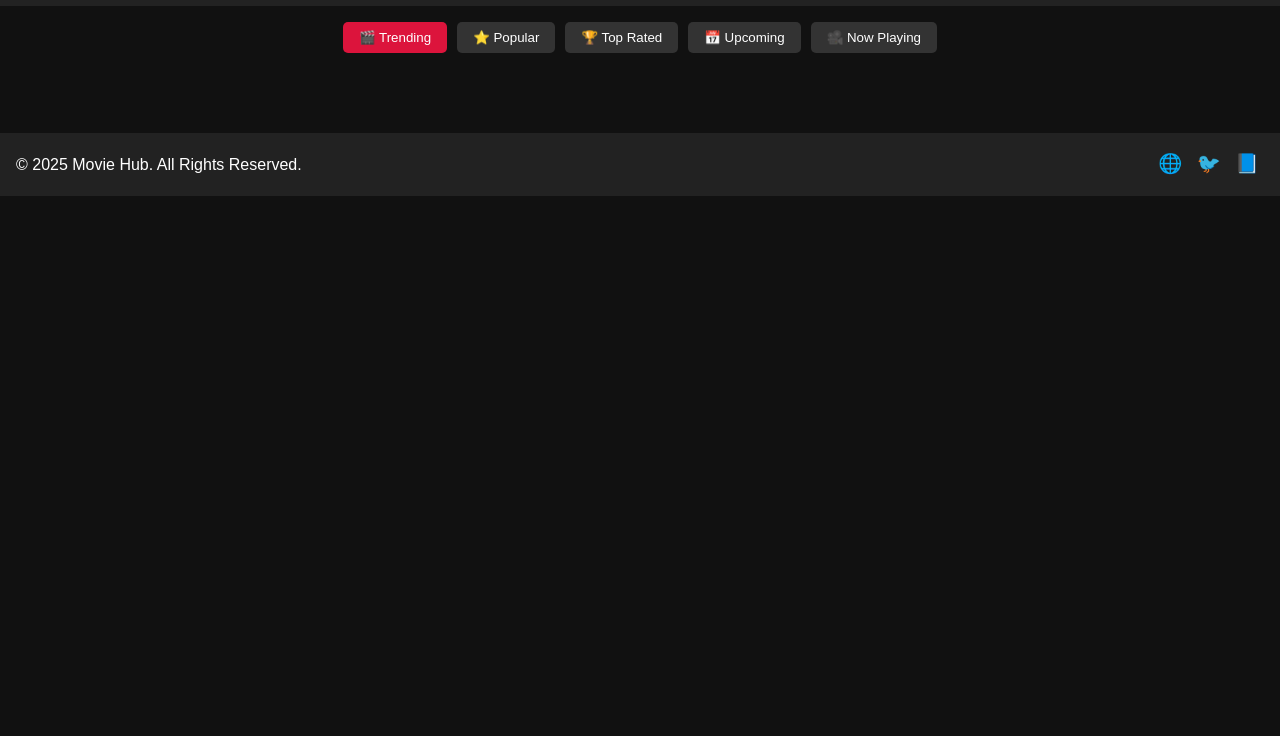
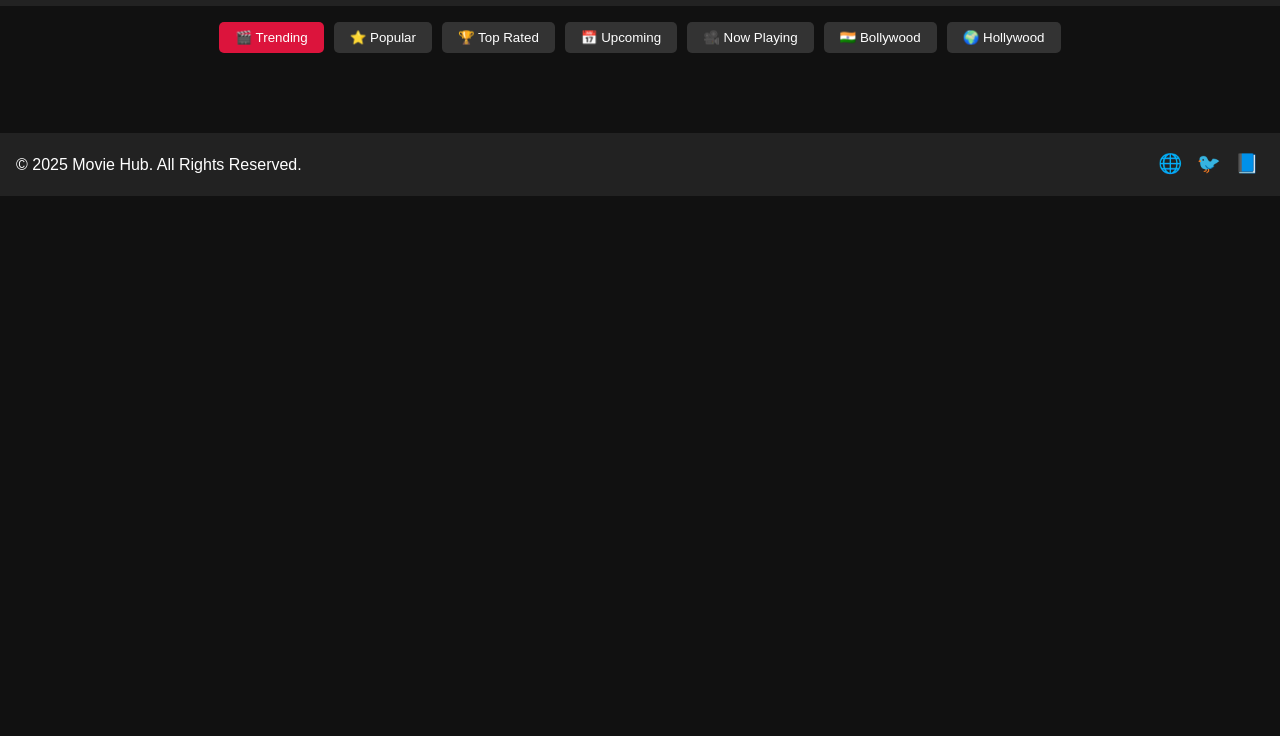
Before and after one commit to rahman00317/Online-Movies-Download-Website-Template, a plain HTML site: page index.html in a window 1280 px wide. Shown: the part 64-800 px from the top of the page. Drawn offline with Linux system fonts and the light colour scheme; no server answers.

Commit message:
Update index.html

```diff
--- a/index.html
+++ b/index.html
@@ -20,7 +20,10 @@
   <button data-cat="top_rated">🏆 Top Rated</button>
   <button data-cat="upcoming">📅 Upcoming</button>
   <button data-cat="now_playing">🎥 Now Playing</button>
+  <button data-cat="bollywood">🇮🇳 Bollywood</button>
+  <button data-cat="hollywood">🌍 Hollywood</button>
 </nav>
+
 
   <main id="movie-grid"></main>
 
```
Lines whose indentation alone changed are shown as unchanged.
